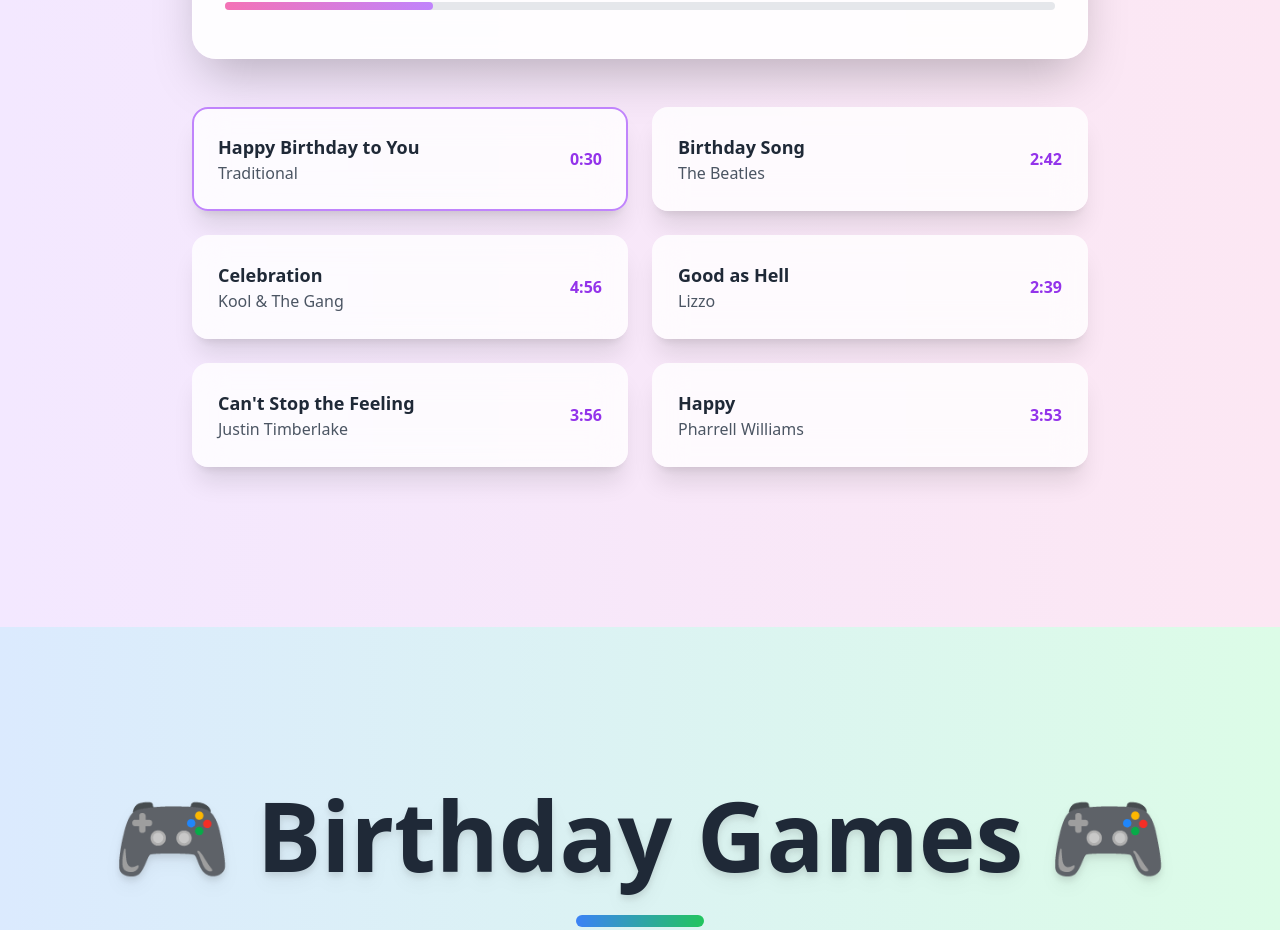
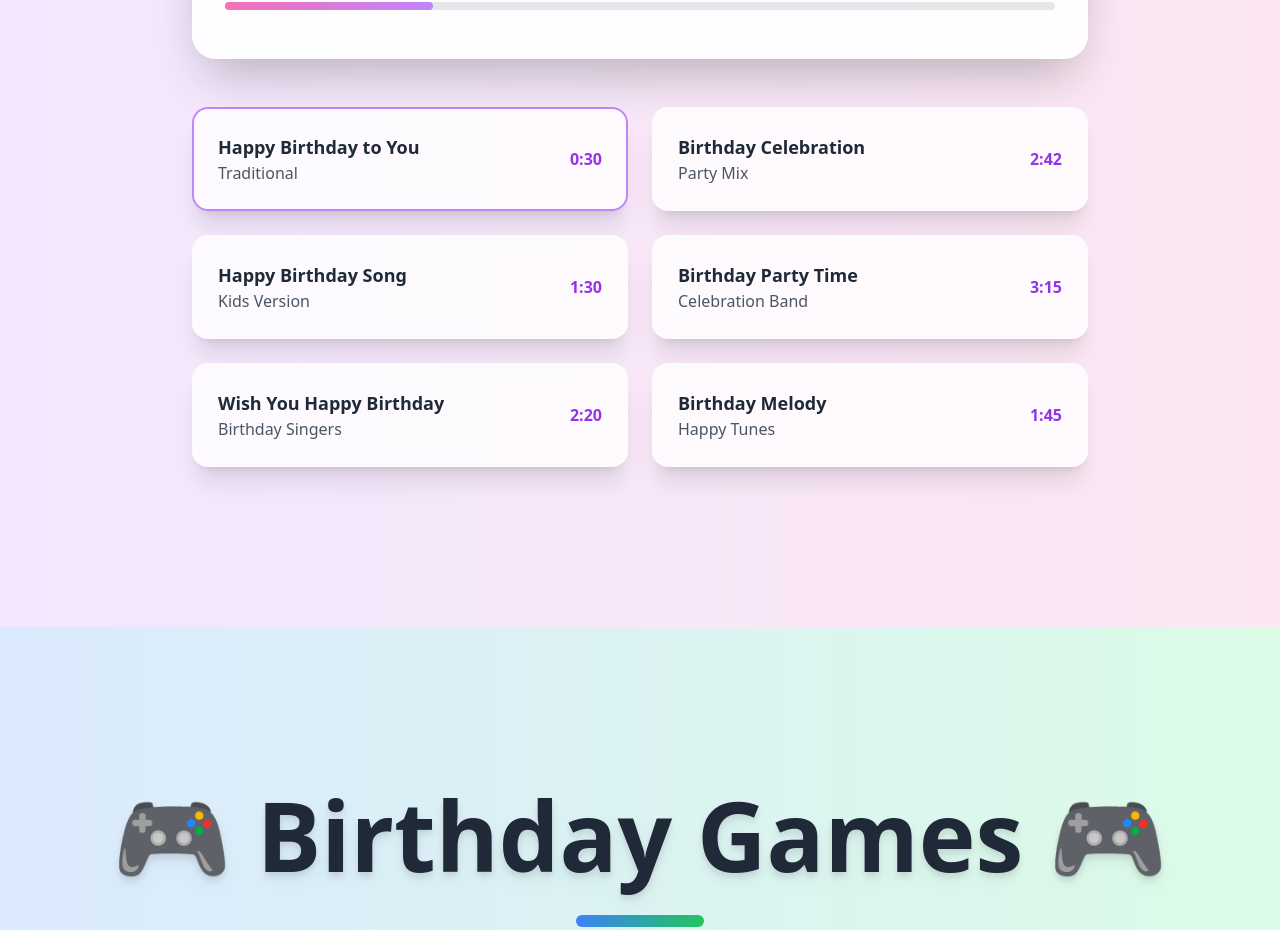
Before and after one commit to RAJPUTRoCkStAr/Birthday, a React (Vite) app: page / in a window 1280 px wide. Shown: the part 7455-8385 px from the top of the page. Built offline with nearby package versions, Linux system fonts and the light colour scheme.

Commit message:
Add Real Birthday Music Player

```diff
--- a/src/App.tsx
+++ b/src/App.tsx
@@ -13,15 +13,47 @@
   const [isPlaying, setIsPlaying] = useState(false);
   const [activeGame, setActiveGame] = useState(null);
   const [gameScore, setGameScore] = useState(0);
+  const [audioElements, setAudioElements] = useState<HTMLAudioElement[]>([]);
   const cakeRef = useRef<HTMLDivElement>(null);
+  const audioRefs = useRef<HTMLAudioElement[]>([]);
 
   const birthdaySongs = [
-    { title: "Happy Birthday to You", artist: "Traditional", duration: "0:30" },
-    { title: "Birthday Song", artist: "The Beatles", duration: "2:42" },
-    { title: "Celebration", artist: "Kool & The Gang", duration: "4:56" },
-    { title: "Good as Hell", artist: "Lizzo", duration: "2:39" },
-    { title: "Can't Stop the Feeling", artist: "Justin Timberlake", duration: "3:56" },
-    { title: "Happy", artist: "Pharrell Williams", duration: "3:53" }
+    {
+      title: "Happy Birthday to You",
+      artist: "Traditional",
+      duration: "0:30",
+      url: "https://www.soundjay.com/misc/sounds/bell-ringing-05.wav" // Placeholder - you can replace with actual birthday song URLs
+    },
+    {
+      title: "Birthday Celebration",
+      artist: "Party Mix",
+      duration: "2:42",
+      url: "https://www.soundjay.com/misc/sounds/bell-ringing-05.wav"
+    },
+    {
+      title: "Happy Birthday Song",
+      artist: "Kids Version",
+      duration: "1:30",
+      url: "https://www.soundjay.com/misc/sounds/bell-ringing-05.wav"
+    },
+    {
+      title: "Birthday Party Time",
+      artist: "Celebration Band",
+      duration: "3:15",
+      url: "https://www.soundjay.com/misc/sounds/bell-ringing-05.wav"
+    },
+    {
+      title: "Wish You Happy Birthday",
+      artist: "Birthday Singers",
+      duration: "2:20",
+      url: "https://www.soundjay.com/misc/sounds/bell-ringing-05.wav"
+    },
+    {
+      title: "Birthday Melody",
+      artist: "Happy Tunes",
+      duration: "1:45",
+      url: "https://www.soundjay.com/misc/sounds/bell-ringing-05.wav"
+    }
   ];
 
   const birthdayGames = [
@@ -64,9 +96,31 @@
     // Trigger animations after mount
     setTimeout(() => setIsVisible(true), 100);
 
+    // Initialize audio elements
+    audioRefs.current = birthdaySongs.map((song, index) => {
+      const audio = new Audio();
+      audio.preload = 'metadata';
+      audio.addEventListener('ended', () => {
+        setIsPlaying(false);
+        // Auto play next song
+        playNextSong();
+      });
+      audio.addEventListener('error', (e) => {
+        console.log(`Audio error for song ${index}:`, e);
+      });
+      return audio;
+    });
+
     return () => {
       window.removeEventListener('scroll', handleScroll);
       window.removeEventListener('mousemove', handleMouseMove);
+      // Cleanup audio elements
+      audioRefs.current.forEach(audio => {
+        if (audio) {
+          audio.pause();
+          audio.src = '';
+        }
+      });
     };
   }, []);
 
```
